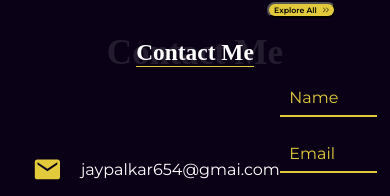
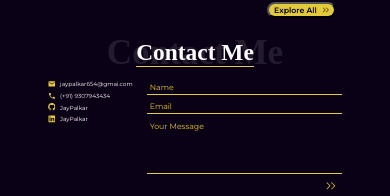
Before and after one commit to JayPalkar/Portfolio, a React (Vite) app: page / in a window 390 px wide. Shown: the part 648-844 px from the top of the page. Built offline with nearby package versions, Linux system fonts and the light colour scheme; a web font is replaced by a local one.

Commit message:
contact section responsiveness completed

```diff
--- a/src/components/contactme/contact.css
+++ b/src/components/contactme/contact.css
@@ -17,14 +17,14 @@
 .socialAndFormContainer {
   padding: 2% 3%;
   display: flex;
-  justify-content: space-between;
+  justify-content: space-evenly;
   align-items: center;
 }
 
 .socials {
   display: flex;
   flex-direction: column;
-  gap: 1rem;
+  gap: 1vw;
 }
 
 .socials a {
@@ -32,31 +32,34 @@
   color: #e3ca3c;
   display: flex;
   align-items: center;
-  gap: 1.2rem;
+  gap: 1.2vw;
 }
+
 .socialIcons {
-  font-size: 1.8rem;
+  font-size: 2vw;
 }
 
 .socialText {
   color: #fff;
   font-family: "montserrat";
+  font-size: 1.5vw;
 }
 
 .formContainer {
-  width: 30%;
+  width: 30vw;
   display: flex;
   flex-direction: column;
-  gap: 1.2rem;
+  gap: 1.2vw;
 }
+
 .formContainer input,
 textarea {
-  padding: 0.5rem 0.6rem;
+  padding: 0.5vw 0.6vw;
   background: transparent;
   outline: none;
   border: none;
-  border-bottom: 2px solid #e3ca3c;
-  font-size: 1rem;
+  border-bottom: 0.2vw solid #e3ca3c;
+  font-size: 1vw;
   font-family: "montserrat";
   color: #e3ca3c;
 }
@@ -68,9 +71,11 @@ textarea {
 .formContainer textarea::placeholder {
   color: #e3ca3c;
 }
+
 .formContainer textarea {
   resize: none;
 }
+
 .buttonContainer {
   display: flex;
   justify-content: end;
@@ -81,4 +86,29 @@ textarea {
   background-color: transparent;
   border: none;
   cursor: pointer;
+  color: #e3ca3c;
+  font-size: 2vw;
 }
+
+@media (max-width: 768px) {
+  .socialAndFormContainer {
+    align-items: start;
+  }
+
+  .socials {
+    align-items: start;
+  }
+
+  .formContainer {
+    width: 50vw;
+  }
+
+  .formContainer input,
+  textarea {
+    font-size: 2vw;
+  }
+
+  .buttonContainer button {
+    font-size: 3vw;
+  }
+}
--- a/src/components/contactme/page.jsx
+++ b/src/components/contactme/page.jsx
@@ -2,6 +2,7 @@ import { IoMdMail } from "react-icons/io";
 import "./contact.css";
 import { MdPhone } from "react-icons/md";
 import { FaGithub, FaLinkedin } from "react-icons/fa";
+import { RxDoubleArrowRight } from "react-icons/rx";
 
 const ContactMe = () => {
   return (
@@ -40,22 +41,7 @@ const ContactMe = () => {
           ></textarea>
           <div className="buttonContainer">
             <button>
-              <svg
-                width="64"
-                height="64"
-                viewBox="0 0 64 64"
-                fill="none"
-                xmlns="http://www.w3.org/2000/svg"
-              >
-                <path
-                  d="M41.3333 13.3333H29.3333L42.6667 31.9999L29.3333 50.6666H41.3333L54.6667 31.9999L41.3333 13.3333Z"
-                  fill="#E3CA3C"
-                />
-                <path
-                  d="M22.6667 13.3333H10.6667L24 31.9999L10.6667 50.6666H22.6667L36 31.9999L22.6667 13.3333Z"
-                  fill="#E3CA3C"
-                />
-              </svg>
+              <RxDoubleArrowRight />
             </button>
           </div>
         </div>
```
